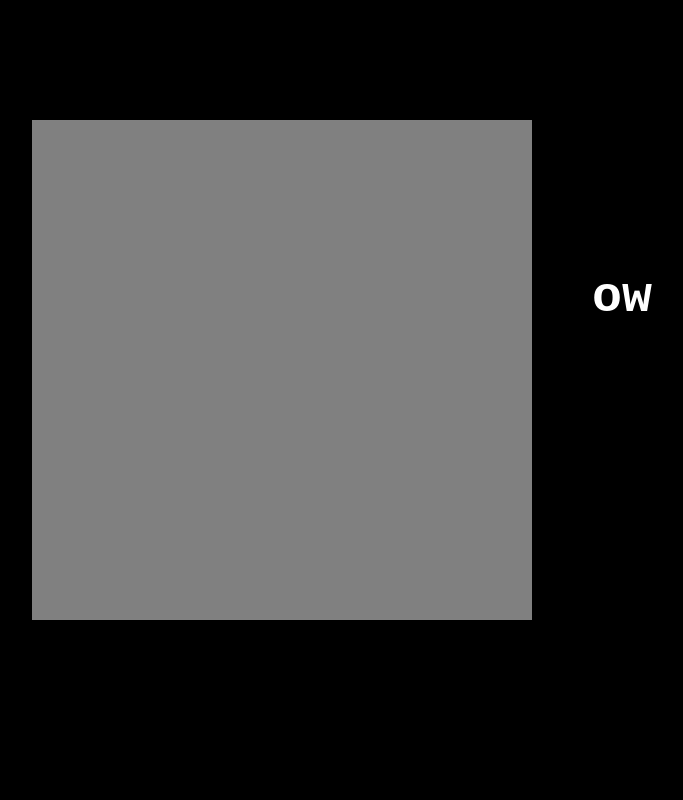
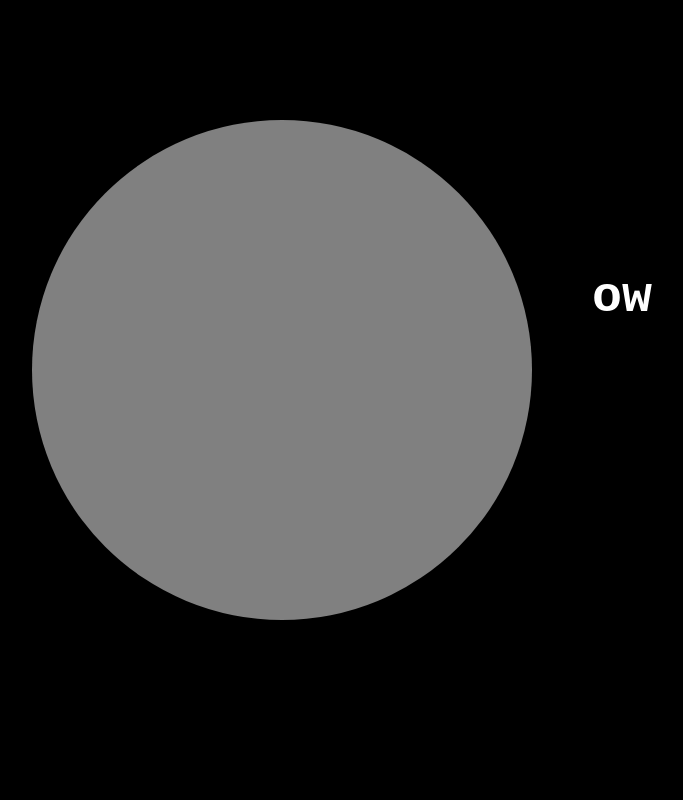
Before and after one commit to cool-walruses/nwhacks2023-frontend, a React (Vite) app: page /#/ in a window 1280 px wide. Shown: the part 2020-2820 px from the top of the page, without its empty margins (118-801 px from the left). Built offline with nearby package versions, Linux system fonts and the light colour scheme; a web font is replaced by a local one.

Commit message:
adjust placeholder

```diff
--- a/src/pages/home/HowItWorks.tsx
+++ b/src/pages/home/HowItWorks.tsx
@@ -54,6 +54,7 @@ const Image = styled.div`
   width: 500px;
   height: 500px;
   background: grey;
+  border-radius: 250px;
 `
 
 const HowItWorks: React.FC = () => {
```
